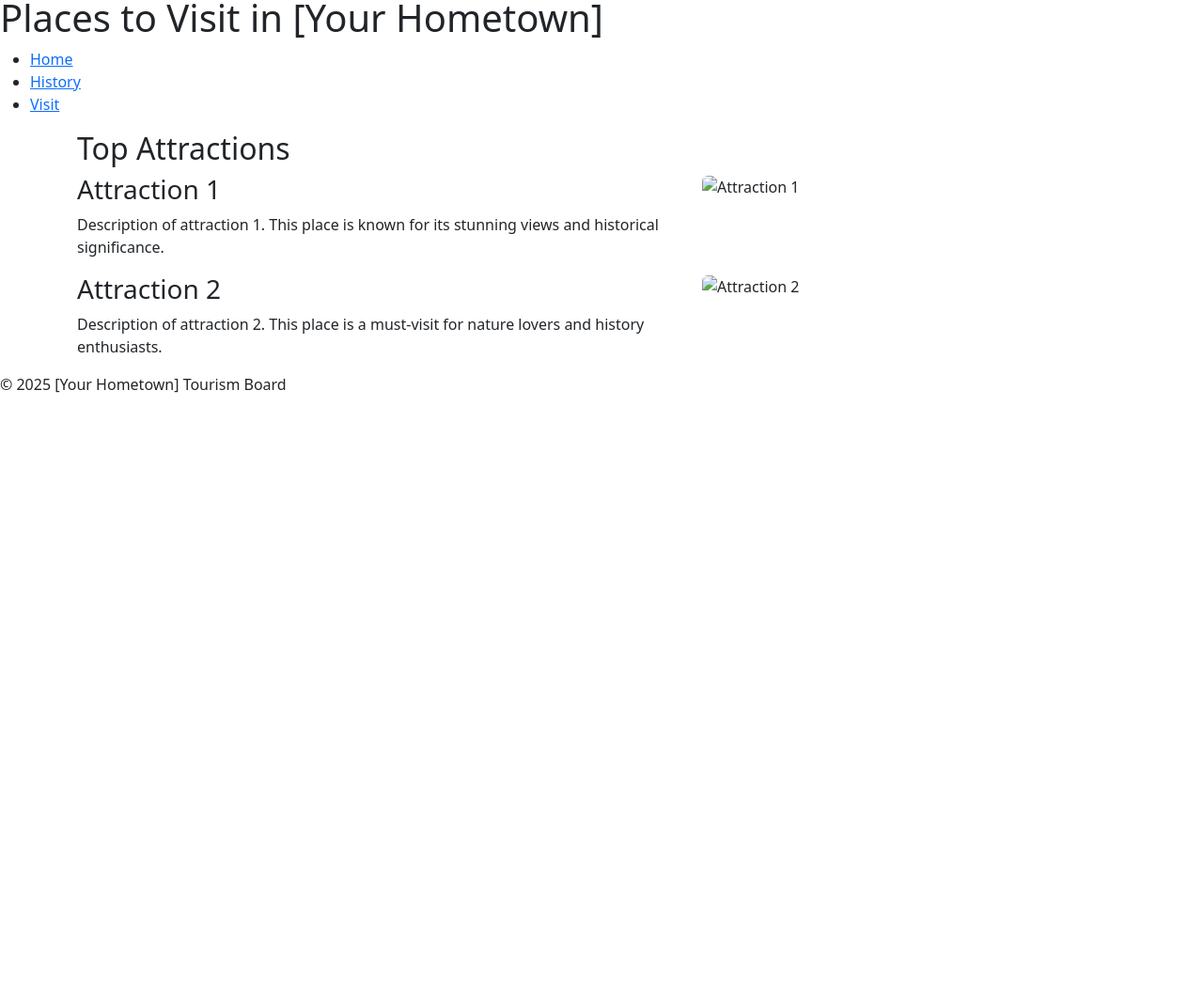
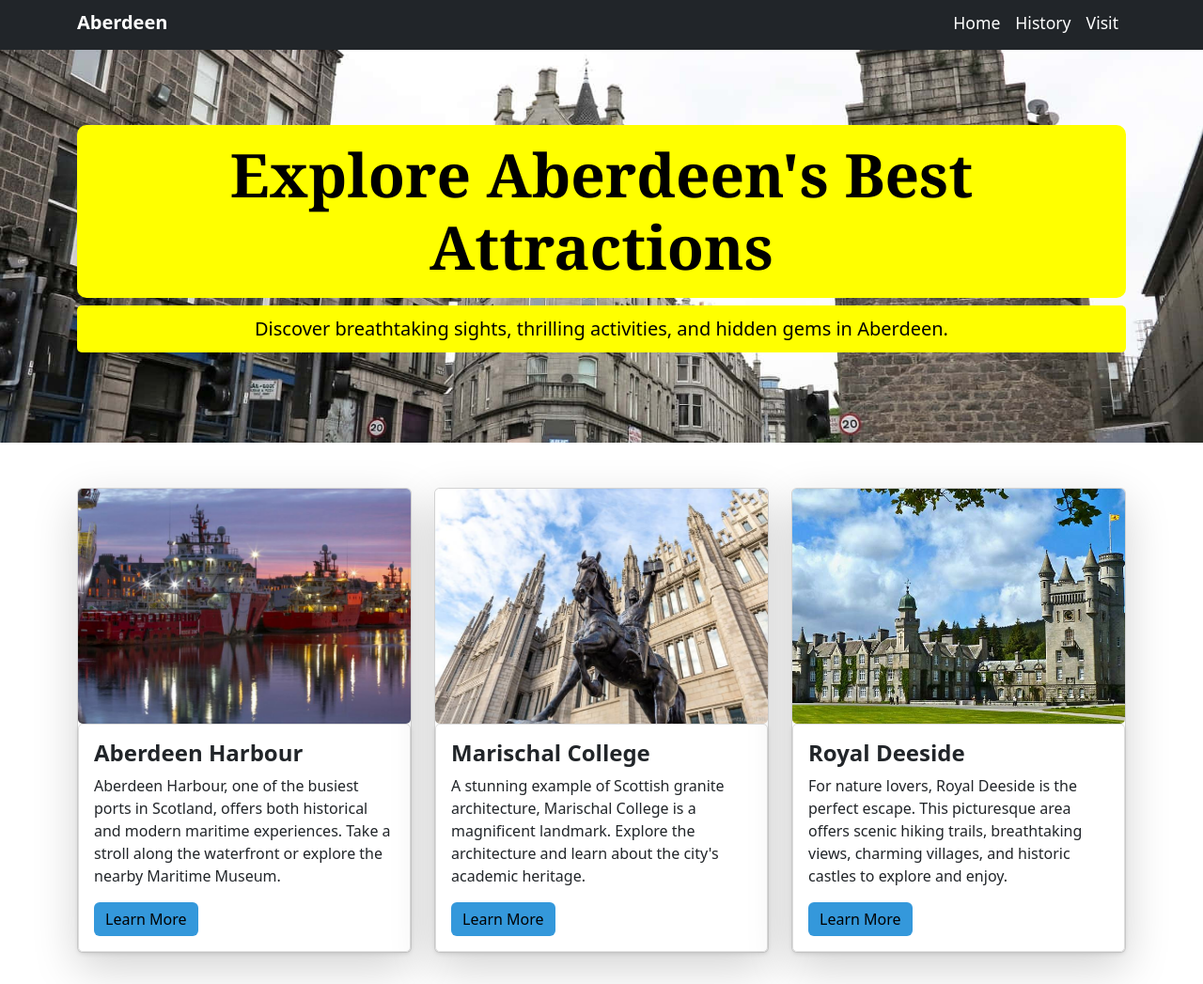
Before and after one commit to SmexyBubbles1/Assessment, a plain HTML site: page tourism-website/visit.html in a window 1280 px wide. Shown: the part 5-1052 px from the top of the page at 94% size. Before the commit the page ends 800 px from the top, so only its background shows below. Drawn offline with nearby package versions, Linux system fonts and the light colour scheme.

Commit message:
history.html

```diff
--- a/tourism-website/CSS/style.css
+++ b/tourism-website/CSS/style.css
@@ -20,8 +20,9 @@ h1, h2 {
     font-family: 'Georgia', serif;
 }
 
+/* Hero Section */
 .hero {
-    background: url('../images/aberdeen-banner1.jpg') no-repeat center center;
+    background: url('../images/aberdeen-banner.jpg') no-repeat center center;
     background-size: cover;
     padding: 80px 0;
 }
@@ -31,12 +32,16 @@ h1, h2 {
     font-weight: bold;
     color: black;
     background-color: yellow;
+    padding: 15px 20px;
+    border-radius: 10px;
 }
 
 .hero p {
     font-size: 1.25rem;
     color: black;
     background-color: yellow;
+    padding: 10px 15px;
+    border-radius: 5px;
 }
 
 /* Navigation Styles */
@@ -59,26 +64,56 @@ h1, h2 {
     color: #f1c40f !important;
 }
 
-/* About Section */
-section {
-    margin-bottom: 60px;
+/* Attractions Section */
+.card {
+    margin-bottom: 30px;
 }
 
-section h2 {
-    font-size: 2rem;
-    margin-bottom: 20px;
+.card img {
+    height: 250px;
+    object-fit: cover;
+    border-radius: 5px;
 }
 
-section p {
-    font-size: 1rem;
-    line-height: 1.6;
+.card-body {
+    padding: 15px;
 }
 
-img.img-fluid {
-    width: 100%;
-    height: auto;
-    border-radius: 10px;
-    box-shadow: 0 4px 8px rgba(0, 0, 0, 0.1);
+.card-body .card-title {
+    font-size: 1.5rem;
+    font-weight: bold;
+}
+
+.card-body .card-text {
+    font-size: 1rem;
+    line-height: 1.5;
+}
+
+.card-body .btn {
+    background-color: #f1c40f;
+    color: black;
+}
+
+.card-body .btn:hover {
+    background-color: #e67e22;
+    color: white;
+}
+
+/* Events Section */
+.card .card-body {
+    background-color: #fff;
+    border: 1px solid #ddd;
+    border-radius: 5px;
+    box-shadow: 0 2px 5px rgba(0, 0, 0, 0.1);
+}
+
+.card .card-body .btn-primary {
+    background-color: #3498db;
+    border: none;
+}
+
+.card .card-body .btn-primary:hover {
+    background-color: #2980b9;
 }
 
 /* Map Section */
@@ -120,6 +155,10 @@ footer p {
     .map-section {
         padding: 20px 0;
     }
+
+    .card img {
+        height: 200px;
+    }
 }
 
 @media (max-width: 991px) {
@@ -130,4 +169,8 @@ footer p {
     .navbar-toggler {
         border-color: #fff;
     }
+
+    .card-body {
+        padding: 10px;
+    }
 }
--- a/tourism-website/visit.html
+++ b/tourism-website/visit.html
@@ -3,47 +3,116 @@
 <head>
     <meta charset="UTF-8">
     <meta name="viewport" content="width=device-width, initial-scale=1.0">
-    <title>Places to Visit in [Your Hometown]</title>
-    <link rel="stylesheet" href="styles.css">
-    <link href="https://cdn.jsdelivr.net/npm/bootstrap@5.3.0/dist/css/bootstrap.min.css" rel="stylesheet">
+    <title>Visit Aberdeen</title>
+    <link rel="stylesheet" href="CSS/style.css">
+    <link rel="stylesheet" href="https://cdn.jsdelivr.net/npm/bootstrap@5.3.0/dist/css/bootstrap.min.css">
+    <link rel="stylesheet" href="https://unpkg.com/leaflet@1.9.4/dist/leaflet.css">
 </head>
 <body>
-    <header>
-        <h1>Places to Visit in [Your Hometown]</h1>
-        <nav>
-            <ul>
-                <li><a href="index.html">Home</a></li>
-                <li><a href="history.html">History</a></li>
-                <li><a href="visit.html">Visit</a></li>
-            </ul>
-        </nav>
+
+    <!-- Navigation -->
+    <nav class="navbar navbar-expand-lg navbar-dark bg-dark">
+        <div class="container">
+            <a class="navbar-brand" href="index.html">Aberdeen</a>
+            <button class="navbar-toggler" type="button" data-bs-toggle="collapse" data-bs-target="#navbarNav">
+                <span class="navbar-toggler-icon"></span>
+            </button>
+            <div class="collapse navbar-collapse" id="navbarNav">
+                <ul class="navbar-nav ms-auto">
+                    <li class="nav-item"><a class="nav-link" href="index.html">Home</a></li>
+                    <li class="nav-item"><a class="nav-link" href="history.html">History</a></li>
+                    <li class="nav-item"><a class="nav-link active" href="visit.html">Visit</a></li>
+                </ul>
+            </div>
+        </div>
+    </nav>
+
+    <!-- Hero Section -->
+    <header class="hero text-center text-white">
+        <div class="container">
+            <h1>Explore Aberdeen's Best Attractions</h1>
+            <p>Discover breathtaking sights, thrilling activities, and hidden gems in Aberdeen.</p>
+        </div>
     </header>
 
-    <section class="container">
-        <h2>Top Attractions</h2>
+    <!-- Attractions Section -->
+    <section class="container my-5">
         <div class="row">
-            <div class="col-md-7">
-                <h3>Attraction 1</h3>
-                <p>Description of attraction 1. This place is known for its stunning views and historical significance.</p>
+            <div class="col-md-4">
+                <div class="card shadow-lg">
+                    <img src="images/attraction1.jpg" class="card-img-top" alt="Aberdeen Harbour">
+                    <div class="card-body">
+                        <h5 class="card-title">Aberdeen Harbour</h5>
+                        <p class="card-text">Aberdeen Harbour, one of the busiest ports in Scotland, offers both historical and modern maritime experiences. Take a stroll along the waterfront or explore the nearby Maritime Museum.</p>
+                        <a href="https://www.aberdeenharbour.co.uk/" class="btn btn-primary" target="_blank">Learn More</a>
+                    </div>
+                </div>
             </div>
-            <div class="col-md-5">
-                <img src="attraction1.jpg" class="img-fluid rounded" alt="Attraction 1">
+            <div class="col-md-4">
+                <div class="card shadow-lg">
+                    <img src="images/attraction2.jpg" class="card-img-top" alt="Marischal College">
+                    <div class="card-body">
+                        <h5 class="card-title">Marischal College</h5>
+                        <p class="card-text">A stunning example of Scottish granite architecture, Marischal College is a magnificent landmark. Explore the architecture and learn about the city's academic heritage.</p>
+                        <a href="https://www.abdn.ac.uk/" class="btn btn-primary" target="_blank">Learn More</a>
+                    </div>
+                </div>
             </div>
-        </div>
-
-        <div class="row">
-            <div class="col-md-7">
-                <h3>Attraction 2</h3>
-                <p>Description of attraction 2. This place is a must-visit for nature lovers and history enthusiasts.</p>
-            </div>
-            <div class="col-md-5">
-                <img src="attraction2.jpg" class="img-fluid rounded" alt="Attraction 2">
+            <div class="col-md-4">
+                <div class="card shadow-lg">
+                    <img src="images/attraction3.jpg" class="card-img-top" alt="Royal Deeside">
+                    <div class="card-body">
+                        <h5 class="card-title">Royal Deeside</h5>
+                        <p class="card-text">For nature lovers, Royal Deeside is the perfect escape. This picturesque area offers scenic hiking trails, breathtaking views, charming villages, and historic castles to explore and enjoy.</p>
+                        <a href="https://www.visitaberdeenshire.com/royal-deeside" class="btn btn-primary" target="_blank">Learn More</a>
+                    </div>
+                </div>
             </div>
         </div>
     </section>
 
-    <footer>
-        <p>© 2025 [Your Hometown] Tourism Board</p>
+    <!-- Events Section -->
+    <section class="container my-5">
+        <h2 class="text-center">Events You Can’t Miss</h2>
+        <div class="row">
+            <div class="col-md-6">
+                <div class="card shadow-lg">
+                    <img src="images/event1.jpg" class="card-img-top" alt="Light the Blue Festival">
+                    <div class="card-body">
+                        <h5 class="card-title">Light the Blue Festival</h5>
+                        <p class="card-text">The Aberdeen Light the Blue Festival is a vibrant celebration of art and culture. Experience stunning light displays, live performances, and immersive installations that illuminate the city's streets, captivating visitors of all ages.</p>
+                        <a href="https://www.aberdeenperformingarts.com/light-the-blue/" class="btn btn-primary" target="_blank">Learn More</a>
+                    </div>
+                </div>
+            </div>
+            <div class="col-md-6">
+                <div class="card shadow-lg">
+                    <img src="images/event2.jpg" class="card-img-top" alt="Spectra">
+                    <div class="card-body">
+                        <h5 class="card-title">Spectra</h5>
+                        <p class="card-text">Aberdeen Spectra is an awe-inspiring festival of light and sound. Explore stunning light installations, captivating projections, and interactive displays that transform the city into a breathtaking visual experience.</p>
+                        <a href="http://www.spectrafestival.com" class="btn btn-primary" target="_blank">Learn More</a>
+                    </div>
+                </div>
+            </div>
+        </div>
+    </section>
+
+    <!-- Map Section -->
+    <section class="map-section">
+        <div class="container">
+            <h2 class="text-center">Find Us on the Map</h2>
+            <div id="map" style="height: 400px;"></div>
+        </div>
+    </section>
+
+    <!-- Footer -->
+    <footer class="bg-dark text-white text-center py-3">
+        <p>Discover Aberdeen - Your Journey Starts Here</p>
     </footer>
+
+    <script src="https://cdn.jsdelivr.net/npm/bootstrap@5.3.0/dist/js/bootstrap.bundle.min.js"></script>
+    <script src="https://unpkg.com/leaflet@1.9.4/dist/leaflet.js"></script>
+    <script src="JS/script.js"></script>
 </body>
 </html>
```
Also changed, not shown: tourism-website/index.html (+4 -4 lines), tourism-website/images/aberdeen-banner.jpg (renamed from tourism-website/images/aberdeen-banner1.jpg), tourism-website/images/aberdeen.jpg (added), tourism-website/images/attraction1.jpg (added), tourism-website/images/attraction2.jpg (renamed from tourism-website/images/aberdeen1.jpg), tourism-website/images/attraction3.jpg (added), tourism-website/images/event1.jpg (added), tourism-website/images/event2.jpg (added).
